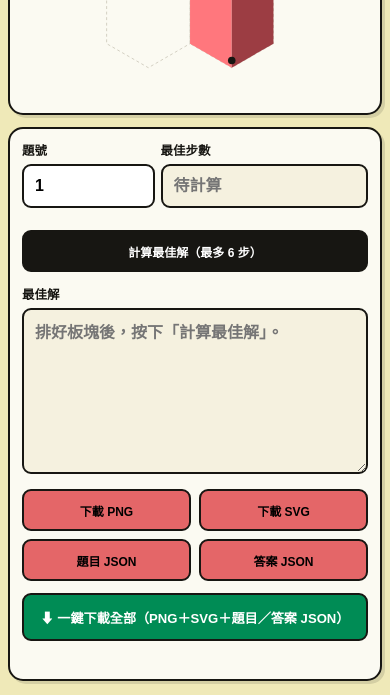
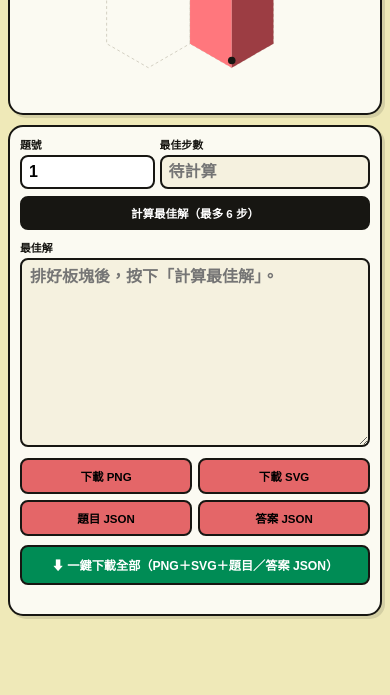
Before and after one commit to oro1081111/meow_maze_admin, a website: page index.html in a window 390 px wide. Shown: the part 353-1048 px from the top of the page. After the commit the page ends 981 px from the top, so only its background shows below. Drawn offline with Linux system fonts and the light colour scheme.

Commit message:
縮小手機版控制區元件

```diff
--- a/assets/puzzle-editor.css
+++ b/assets/puzzle-editor.css
@@ -8,24 +8,25 @@ body{margin:0;background:var(--paper);color:var(--ink);font-family:"Noto Sans TC
 .editor-header small{display:block;font-size:.55rem;letter-spacing:.18em;text-align:right}
 .editor-shell{display:grid;grid-template-columns:1fr;gap:22px;width:min(1180px,calc(100% - 28px));margin:24px auto}
 .editor-controls,.editor-preview{border:var(--line);border-radius:20px;background:var(--light);box-shadow:6px 6px 0 #17161222}
-.editor-controls{padding:22px}
+.editor-controls{padding:18px}
 .editor-controls h1,.editor-preview h2{margin:0 0 16px}
-.field-grid{display:grid;grid-template-columns:minmax(0,.8fr) minmax(0,1.2fr);gap:8px}
-.field-grid>label{min-width:0;margin-top:0}
-label{display:block;margin:13px 0 6px;font-size:.78rem;font-weight:900}
+.field-grid{display:grid;grid-template-columns:minmax(0,.8fr) minmax(0,1.2fr);gap:6px}
+.field-grid>label{min-width:0;margin:0}
+label{display:block;margin:9px 0 4px;font-size:.72rem;font-weight:900}
 input,textarea,button{font:inherit}
-input,textarea{width:100%;min-width:0;min-height:44px;margin-top:5px;padding:9px 11px;border:var(--line);border-radius:9px;background:#fff;font-size:16px}
+input,textarea{width:100%;min-width:0;margin-top:3px;padding:6px 8px;border:var(--line);border-radius:8px;background:#fff;font-size:16px}
+input{height:36px;min-height:36px}
 input[readonly],textarea[readonly]{background:#f5f1df}
-textarea{resize:vertical}
-.export-grid button,.ghost,.solve{min-height:42px;border:var(--line);border-radius:9px;background:#fff;font-size:.75rem;font-weight:900;cursor:pointer;touch-action:manipulation}
-.solve{width:100%;margin-top:16px;background:var(--ink);color:#fff}
+textarea{min-height:92px;resize:vertical;line-height:1.35}
+.export-grid button,.ghost,.solve{min-height:36px;border:var(--line);border-radius:8px;background:#fff;font-size:.72rem;font-weight:900;cursor:pointer;touch-action:manipulation}
+.solve{width:100%;margin-top:9px;background:var(--ink);color:#fff}
 .solve:disabled{cursor:wait;opacity:.65}
-.ghost{width:100%;margin-top:14px;background:transparent}
-.export-grid{display:grid;grid-template-columns:1fr 1fr;gap:8px;margin-top:12px}
+.ghost{width:100%;margin-top:10px;background:transparent}
+.export-grid{display:grid;grid-template-columns:1fr 1fr;gap:6px;margin-top:9px}
 .export-grid button{background:var(--red)}
-.download-all{width:100%;margin-top:12px;min-height:48px;border:var(--line);border-radius:9px;background:#008c55;color:#fff;font-size:.82rem;font-weight:900;cursor:pointer;touch-action:manipulation}
+.download-all{width:100%;margin-top:9px;min-height:40px;border:var(--line);border-radius:8px;background:#008c55;color:#fff;font-size:.76rem;font-weight:900;cursor:pointer;touch-action:manipulation}
 .download-all:disabled{cursor:wait;opacity:.65}
-.status{min-height:1.4em;margin:10px 0 0;color:#6e6654;font-size:.72rem}
+.status{min-height:1.2em;margin:7px 0 0;color:#6e6654;font-size:.68rem}
 .editor-preview{min-width:0;padding:22px}
 .editor-preview>div:first-child p:last-child{margin:0;color:#6e6654;font-size:.8rem}
 .board-host{max-width:760px;margin:12px auto 0}
@@ -37,14 +38,18 @@ textarea{resize:vertical}
   .editor-header{min-height:54px;padding:8px 12px}
   .editor-header span{font-size:.78rem}
   .editor-header strong{font-size:.82rem}
-  .editor-shell{grid-template-columns:1fr;gap:12px;width:calc(100% - 16px);margin:8px auto 14px}
+  .editor-shell{grid-template-columns:1fr;gap:10px;width:calc(100% - 16px);margin:8px auto 12px}
   .editor-controls,.editor-preview{border-radius:15px;box-shadow:3px 3px 0 #1716121f}
   .editor-preview{padding:10px}
   .editor-preview h2{margin-bottom:8px;font-size:1rem}
-  .editor-controls{padding:14px}
+  .editor-controls{padding:10px 12px}
   .board-host{margin-top:6px}
 }
 @media(max-width:390px){
-  .field-grid{grid-template-columns:minmax(0,.78fr) minmax(0,1.22fr);gap:6px}
-  .editor-controls{padding:12px}
+  .field-grid{grid-template-columns:minmax(0,.78fr) minmax(0,1.22fr);gap:5px}
+  .editor-controls{padding:9px 10px}
+  label{font-size:.68rem}
+  input{height:34px;min-height:34px;padding:5px 7px}
+  .solve{min-height:34px;margin-top:7px}
+  textarea{min-height:82px}
 }
```
